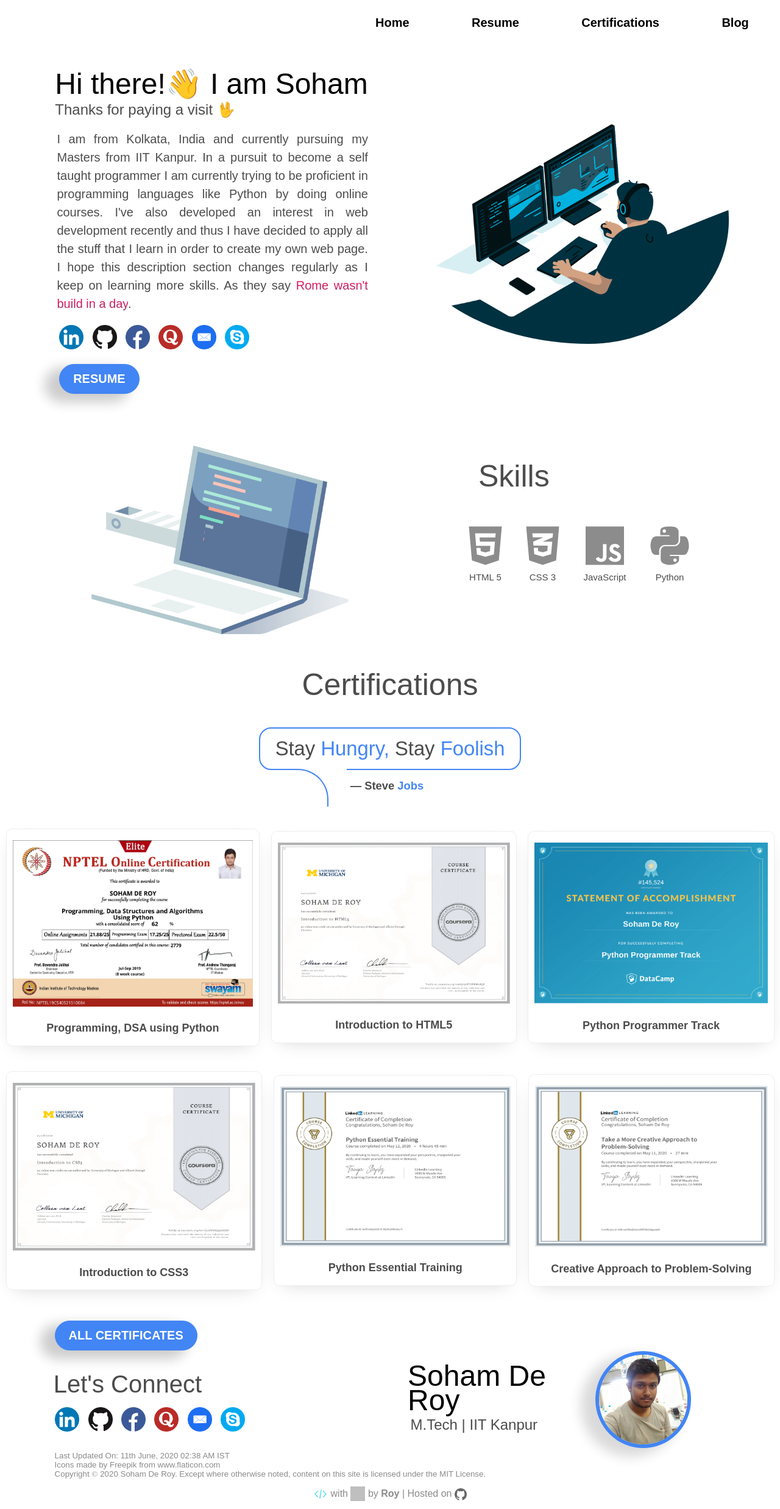
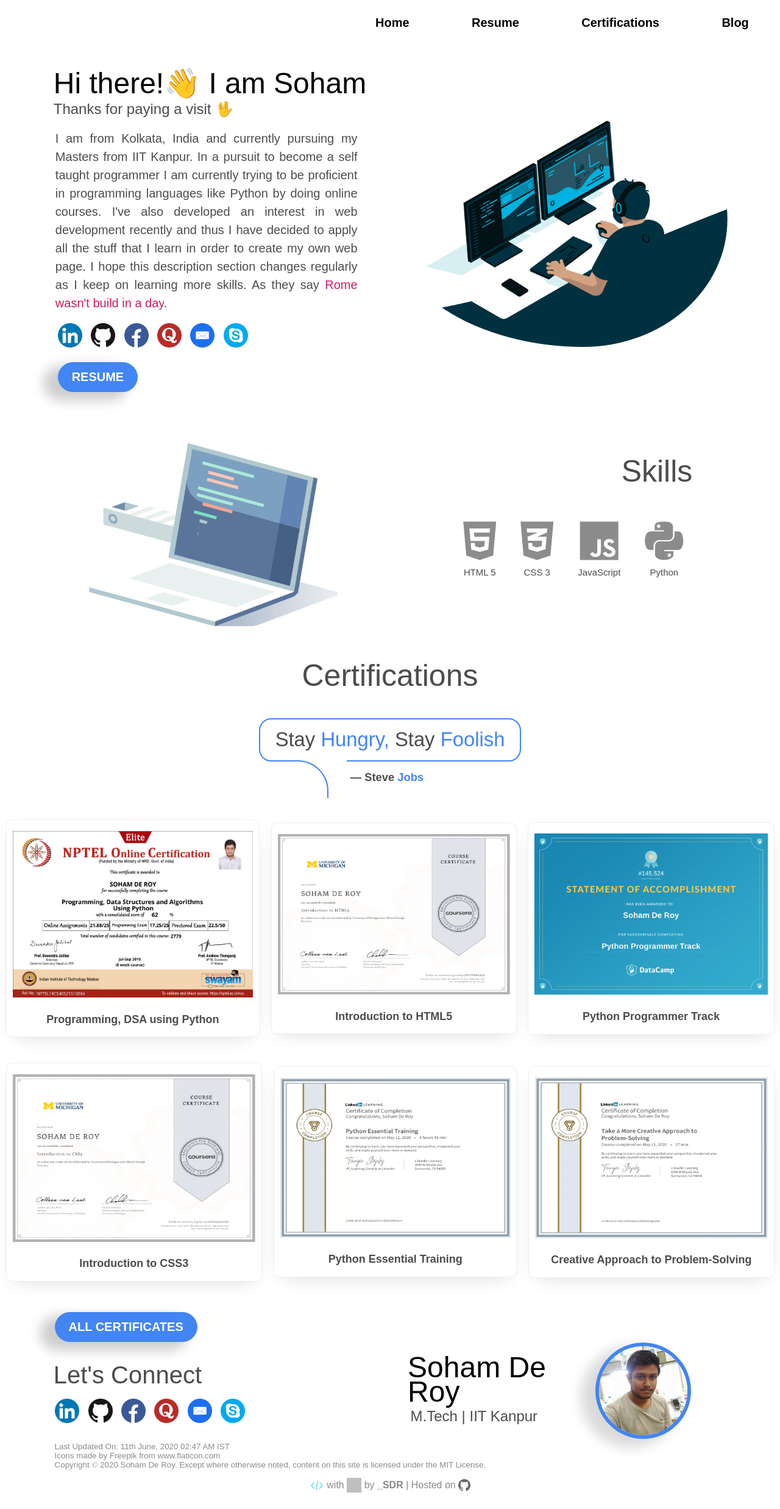
Before and after one commit to sohamderoy/sohamderoy.github.io, a PHP site: page / in a window 1280 px wide. Shown: the whole page at 61% size. After the commit the page ends 2448 px from the top, so only its background shows below. Run offline with PHP 8.4, Linux system fonts and the light colour scheme; some libraries are stand-ins or nearby versions; some web fonts are replaced; grey boxes are pictures that could not be loaded.

Commit message:
minor  edits

```diff
--- a/css/main.css
+++ b/css/main.css
@@ -134,7 +134,7 @@ p {
 .skills{
     font-size: 50px;
     /*padding: 0% 0% 7% 22%;*/
-    padding: 0px 0px 46px 144px;
+    padding: 0px 33px 46px 397px;
     color: #4c4c4c;
 }
 .certifications{
--- a/index.html
+++ b/index.html
@@ -181,10 +181,10 @@
     </tr>
 </table>
 <table>
-    <p id = "lastupdatedon">Last Updated On: 11th June, 2020 02:38 AM IST</p>
+    <p id = "lastupdatedon">Last Updated On: 11th June, 2020 02:47 AM IST</p>
     <div class="copyright">Icons made by <a class="mit" href="https://www.flaticon.com/authors/freepik" title="Freepik">Freepik</a> from <a class="mit" href="https://www.flaticon.com/" title="Flaticon">www.flaticon.com</a></div>
     <p class="copyright">Copyright <span style="font-family: 'Times New Roman', Times, serif;">©</span> 2020 Soham De Roy. Except where otherwise noted, content on this site is licensed under the <a class="mit" href="https://sohamderoy.github.io/LICENSE.txt">MIT License</a>.</p>
-    <footer class = "footer" align = "center"><img alt ="&lt; &gt;" src = "https://sohamderoy.github.io/img/codesymbol.png" draggable="false" style="width: 1.5em; height: 1.5em; vertical-align: -0.45em;"> with <img alt ="❤️" src = "https://sohamderoy.github.io/img/heart.ico" draggable="false" style="width: 1.5em; height: 1.5em; vertical-align: -0.45em;"> by <span style="font-weight: bolder;">Roy</span> | Hosted on <a href="https://github.com/sohamderoy/sohamderoy.github.io"> <img draggable="false" style="width: 1.25em; height: 1.25em; vertical-align: -0.35em;" src = "https://sohamderoy.github.io/img/github.ico" alt = "github_logo"></a></footer>
+    <footer class = "footer" align = "center"><img alt ="&lt; &gt;" src = "https://sohamderoy.github.io/img/codesymbol.png" draggable="false" style="width: 1.5em; height: 1.5em; vertical-align: -0.45em;"> with <img alt ="❤️" src = "https://sohamderoy.github.io/img/heart.ico" draggable="false" style="width: 1.5em; height: 1.5em; vertical-align: -0.45em;"> by <span style="font-weight: bolder;">_SDR</span> | Hosted on <a href="https://github.com/sohamderoy/sohamderoy.github.io"> <img draggable="false" style="width: 1.25em; height: 1.25em; vertical-align: -0.35em;" src = "https://sohamderoy.github.io/img/github.ico" alt = "github_logo"></a></footer>
 </table>
 </body>
 </html>
```
